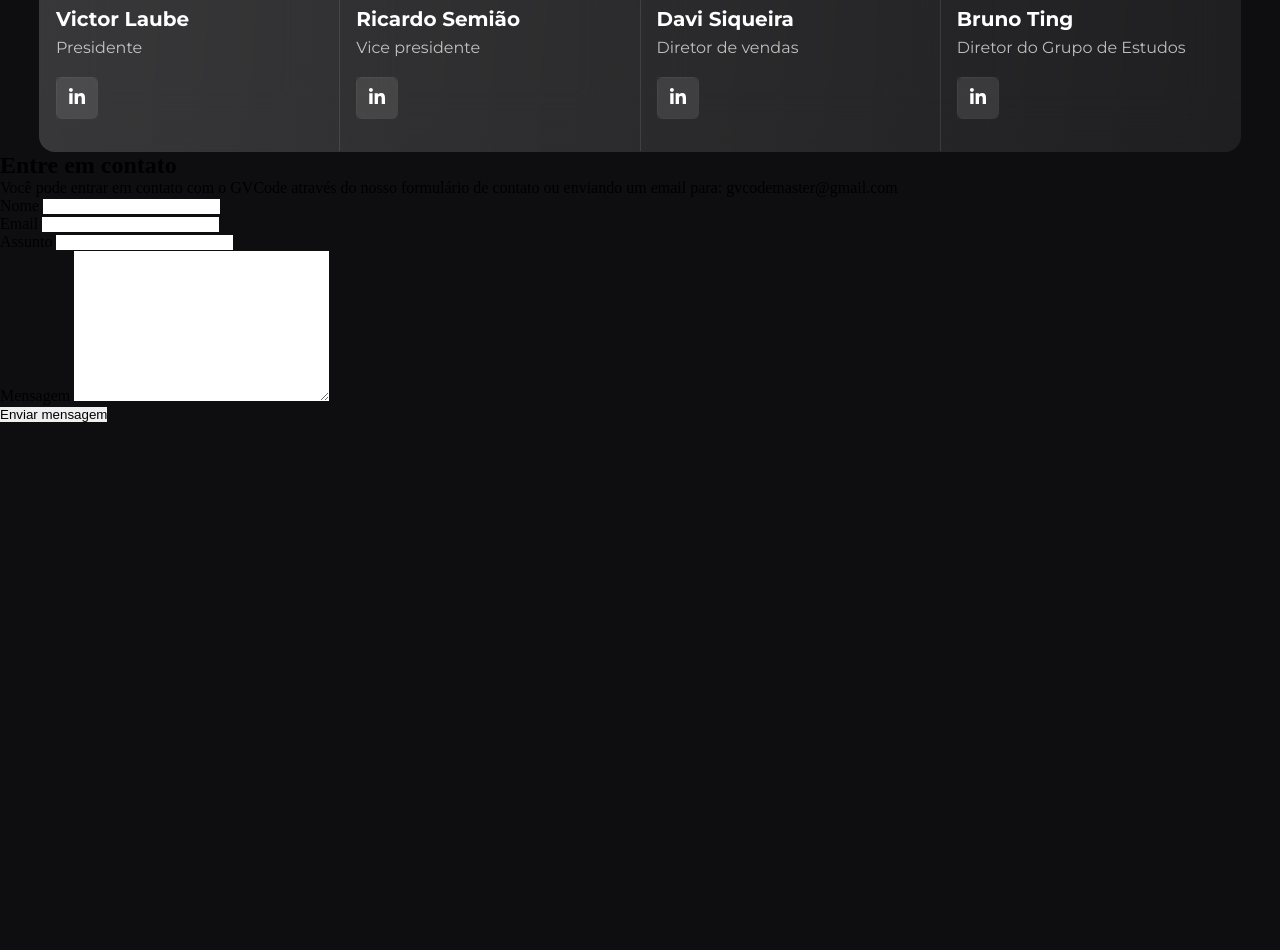
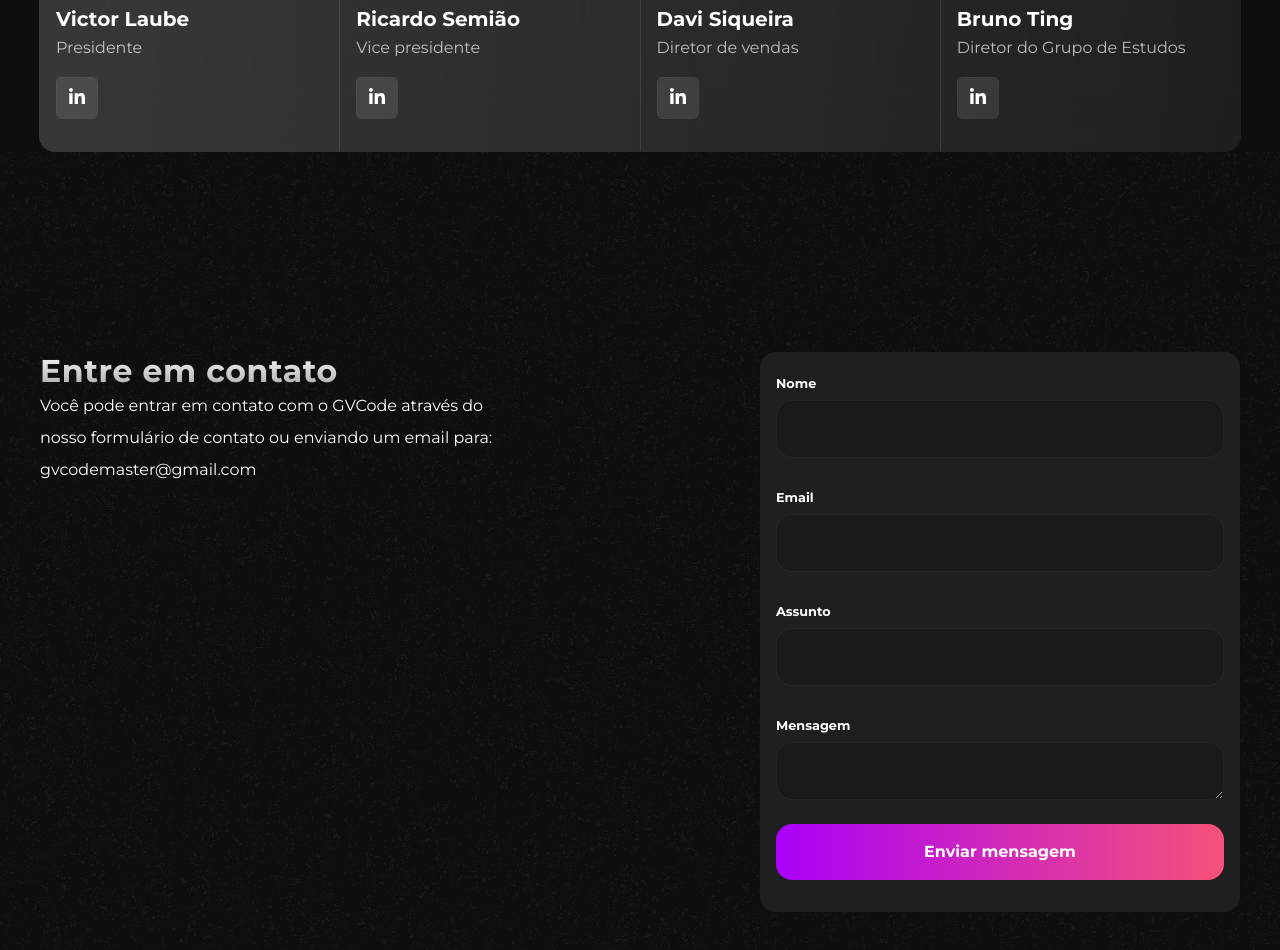
Before and after one commit to antoniobfm/gvcode, a website: page index.html in a window 1280 px wide. Shown: the part 4950-5900 px from the top of the page. Before the commit the page ends 5373 px from the top, so only its background shows below. Drawn offline with Linux system fonts and the light colour scheme; files whose address does not match are found by name.

Commit message:
Implemented contact section styles and uploaded noise background svg

```diff
--- a/index.html
+++ b/index.html
@@ -792,6 +792,172 @@
       align-items: center;
       justify-content: center;
     }
+
+    #contact {
+      position: relative;
+
+      padding-top: 200px;
+      padding-bottom: 200px;
+    }
+
+    #contact::before {
+      content: '';
+      position: absolute;
+      top: 0;
+      left: 0;
+      width: 100%;
+      height: 100%;
+      background-image: url("public/images/nnnoise.svg");
+      mix-blend-mode: lighten;
+      opacity: 0.05;
+      z-index: -1;
+    }
+
+    #contact > div {
+      max-width: 1200px;
+      margin: auto;
+
+      display: flex;
+
+      column-gap: 20%;
+    }
+
+    #contact .description {
+      flex: 1;
+    }
+
+    #contact .description h2 {
+      font-family: 'Montserrat';
+      font-style: normal;
+      font-weight: 700;
+      font-size: 31.5px;
+      line-height: 38px;
+      letter-spacing: 0.02em;
+
+      /* t */
+
+      background: linear-gradient(180deg, rgba(21, 21, 24, 0) 0%, rgba(22, 22, 25, 0.39) 100%), #FFFFFF;
+      -webkit-background-clip: text;
+      -webkit-text-fill-color: transparent;
+      background-clip: text;
+      text-fill-color: transparent;
+    }
+
+    #contact .description p {
+      font-family: 'Montserrat';
+      font-style: normal;
+      font-weight: 400;
+      font-size: 16px;
+      line-height: 32px;
+      /* or 200% */
+
+
+      /* Colors / White */
+
+      color: #FFFFFF;
+
+      mix-blend-mode: normal;
+    }
+
+    #contact .form-wrapper {
+      flex: 1;
+    }
+
+    #contact .form-wrapper form {
+      display: flex;
+      flex-direction: column;
+      align-items: flex-start;
+      padding: 8px 0px 16px;
+
+      background: #1F1F22;
+      border-radius: 16px;
+    }
+
+    #contact .form-wrapper form .form-group {
+      width: 100%;
+
+      display: flex;
+      flex-direction: column;
+
+      row-gap: 8px;
+
+      box-sizing: border-box;
+      padding: 16px 16px;
+    }
+
+    #contact .form-wrapper form .form-group label {
+      font-family: 'Montserrat';
+      font-style: normal;
+      font-weight: 700;
+      font-size: 12.8px;
+      line-height: 16px;
+      /* identical to box height */
+
+
+      color: #FFFFFF;
+    }
+
+    #contact .form-wrapper form .form-group input {
+      height: 56px;
+
+      background: rgba(0, 0, 0, 0.15);
+      border-radius: 16px;
+      padding: 0px 16px;
+
+      border: 1px solid rgba(255, 255, 255, 0.05);
+
+      font-family: 'Montserrat';
+      font-style: normal;
+      font-weight: 400;
+      font-size: 16px;
+      line-height: 20px;
+      /* identical to box height */
+
+
+      color: #FFFFFF;
+    }
+
+    #contact .form-wrapper form .form-group textarea {
+      height: 56px;
+
+      background: rgba(0, 0, 0, 0.15);
+      border-radius: 16px;
+      padding: 0px 16px;
+
+      border: 1px solid rgba(255, 255, 255, 0.05);
+
+      font-family: 'Montserrat';
+      font-style: normal;
+      font-weight: 400;
+      font-size: 16px;
+      line-height: 20px;
+      /* identical to box height */
+
+      color: #FFFFFF;
+      resize: vertical;
+    }
+
+    #contact .form-wrapper form button {
+      width: calc(100% - 32px);
+      height: 56px;
+      background: linear-gradient(270deg, #F75179 0%, #AA00FA 100%);
+      border-radius: 16px;
+
+      border: none;
+      outline: none;
+
+      font-family: 'Montserrat';
+      font-style: normal;
+      font-weight: 700;
+      font-size: 16px;
+      line-height: 20px;
+      /* identical to box height */
+
+
+      color: #FFFFFF;
+
+      margin: 8px auto 16px;
+    }
   </style>
   </head>
   <body>
@@ -1051,31 +1217,33 @@
       </div>
     </section>
     <section id="contact">
-      <div className="">
+      <div>
+        <div class="description">
           <h2>Entre em contato</h2>
           <p>Você pode entrar em contato com o GVCode através do nosso formulário de contato ou enviando um email para: gvcodemaster@gmail.com</p>
         </div>
-      <div className="form-wrapper">
+        <div class="form-wrapper">
           <form>
-          <div className="form-group">
+            <div class="form-group">
               <label htmlFor="name">Nome</label>
               <input type="text" name="name" id="name" />
             </div>
-          <div className="form-group">
+            <div class="form-group">
               <label htmlFor="email">Email</label>
               <input type="email" name="email" id="email" />
             </div>
-          <div className="form-group">
+            <div class="form-group">
               <label htmlFor="title">Assunto</label>
               <input type="title" name="title" id="title" />
             </div>
-          <div className="form-group">
+            <div class="form-group">
               <label htmlFor="message">Mensagem</label>
               <textarea name="message" id="message" cols="30" rows="10"></textarea>
             </div>
             <button type="submit">Enviar mensagem</button>
           </form>
         </div>
+      </div>
     </section>
   </body>
 </html>
```
Also changed, not shown: public/images/nnnoise.svg (added). Lines whose indentation alone changed are shown as unchanged.
